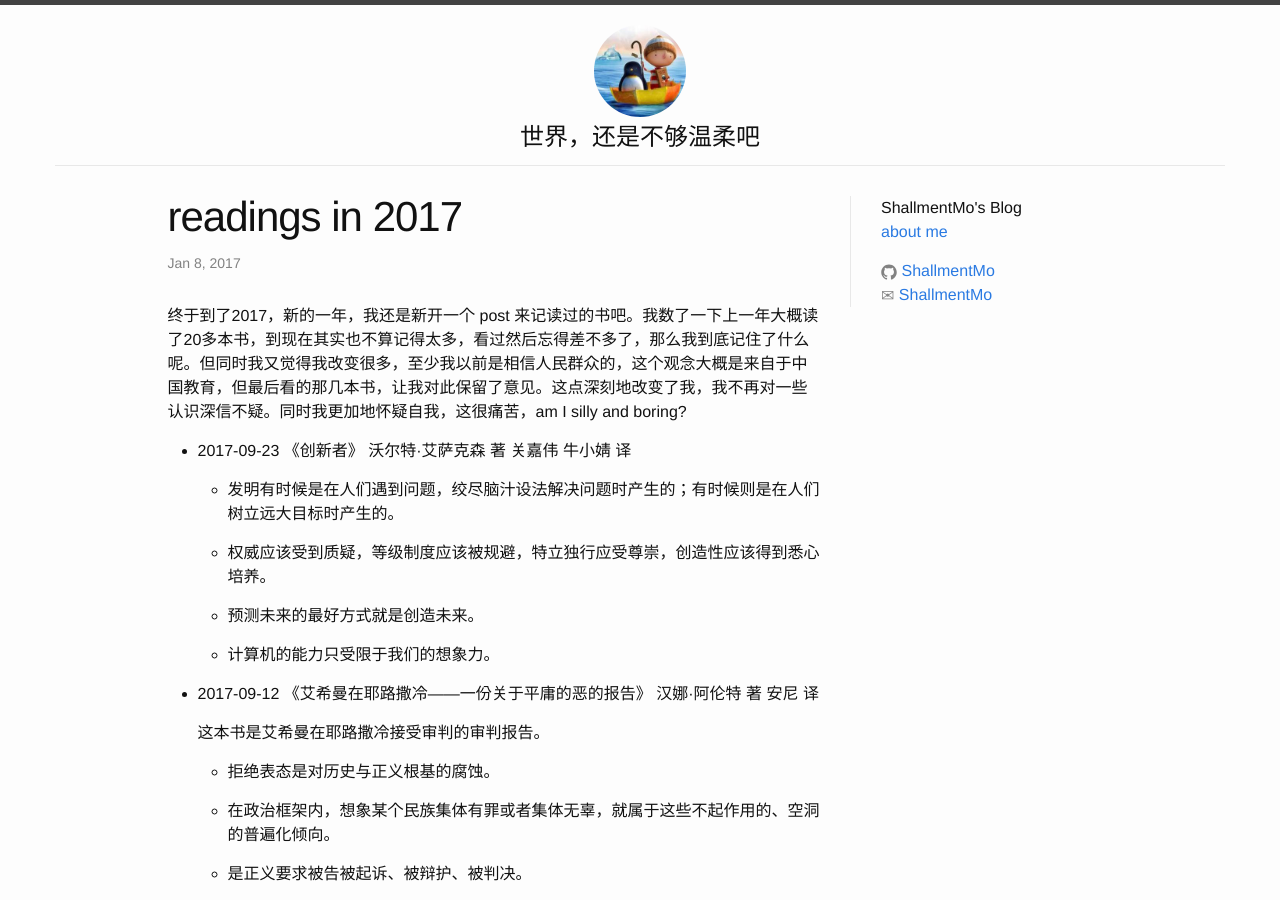
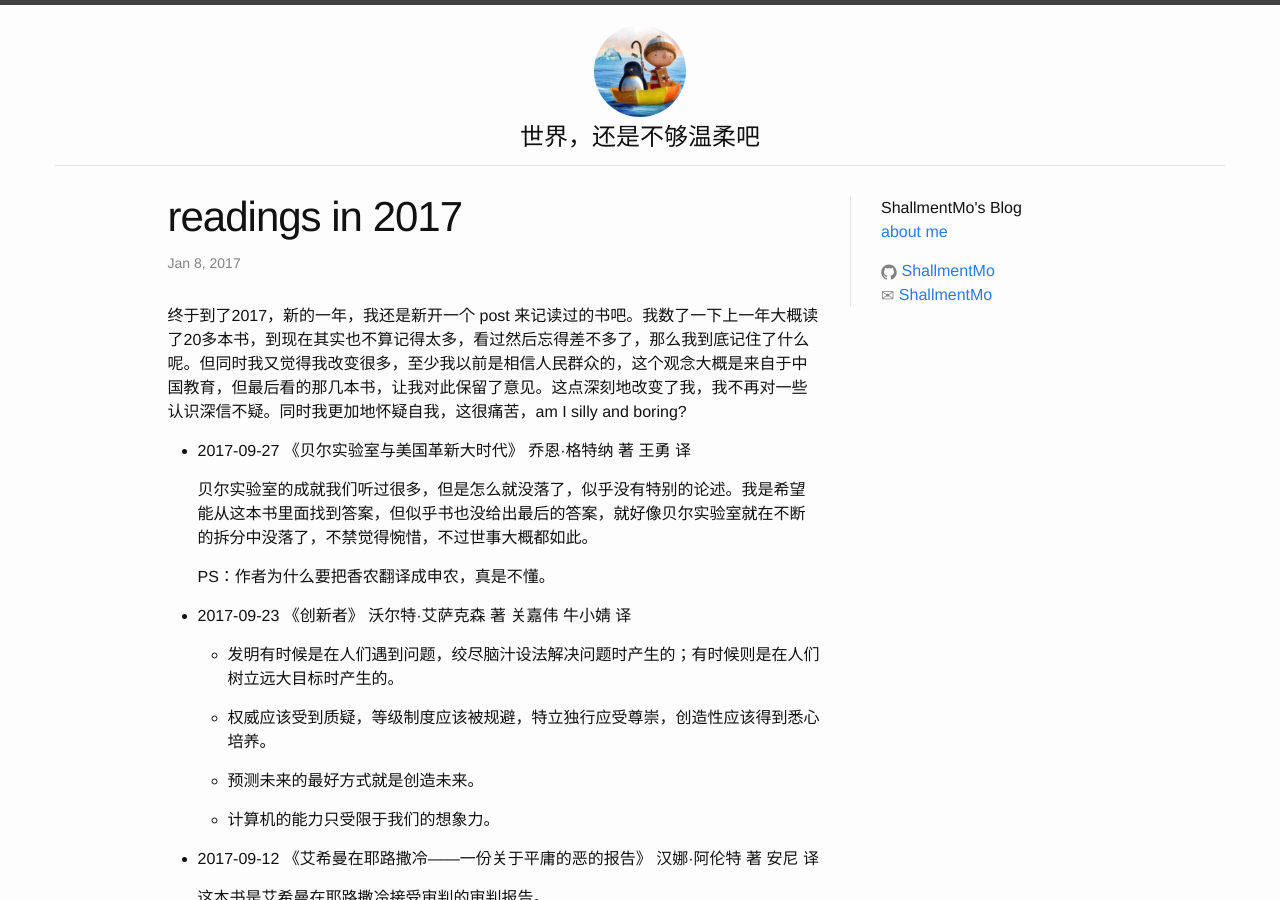
Before and after one commit to ShallmentMo/shallmentmo.github.com, a Jekyll site: the page built from _posts/2017-01-08-readings-in-2017.md, in a window 1280 px wide and 900 px high. Built offline with Jekyll 4.4.1, drawn with Linux system fonts in a browser that asks for light colours.

Commit message:
add 2017-09-27 reading

```diff
--- a/_posts/2017-01-08-readings-in-2017.md
+++ b/_posts/2017-01-08-readings-in-2017.md
@@ -6,6 +6,12 @@ categories: posts
 ---
 
 终于到了2017，新的一年，我还是新开一个 post 来记读过的书吧。我数了一下上一年大概读了20多本书，到现在其实也不算记得太多，看过然后忘得差不多了，那么我到底记住了什么呢。但同时我又觉得我改变很多，至少我以前是相信人民群众的，这个观念大概是来自于中国教育，但最后看的那几本书，让我对此保留了意见。这点深刻地改变了我，我不再对一些认识深信不疑。同时我更加地怀疑自我，这很痛苦，am I silly and boring?
+
+* 2017-09-27 《贝尔实验室与美国革新大时代》 乔恩·格特纳 著 王勇 译
+
+  贝尔实验室的成就我们听过很多，但是怎么就没落了，似乎没有特别的论述。我是希望能从这本书里面找到答案，但似乎书也没给出最后的答案，就好像贝尔实验室就在不断的拆分中没落了，不禁觉得惋惜，不过世事大概都如此。
+
+  PS：作者为什么要把香农翻译成申农，真是不懂。
 
 * 2017-09-23 《创新者》 沃尔特·艾萨克森 著 关嘉伟 牛小婧 译
 
```
